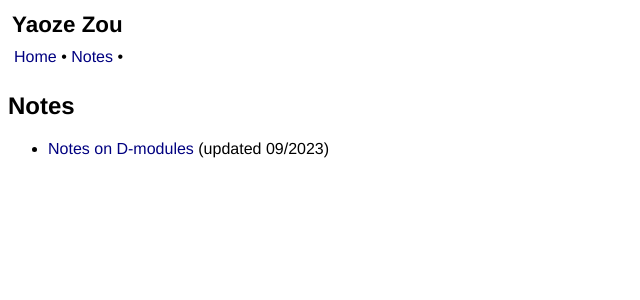
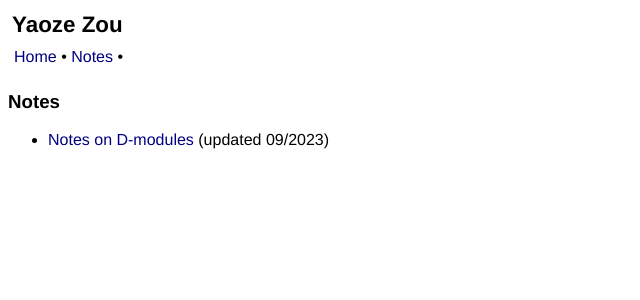
Before and after one commit to yzzou/yzzou.github.io, a Jekyll site: the page built from notes.md, in a window 1280 px wide. Shown: the top 300 px of the page, without its empty margins (0-640 px from the left). Built offline with Jekyll 4.4.1, drawn with Linux system fonts in a browser that asks for light colours.

Commit message:
changed header size

```diff
--- a/notes.md
+++ b/notes.md
@@ -3,6 +3,6 @@ layout: default
 title: Notes
 ---
 
-## {{ page.title }}
+### {{ page.title }}
 
 - [Notes on D-modules](https://yzzou.github.io/notes/notes_dmodules.pdf) (updated 09/2023)
```
